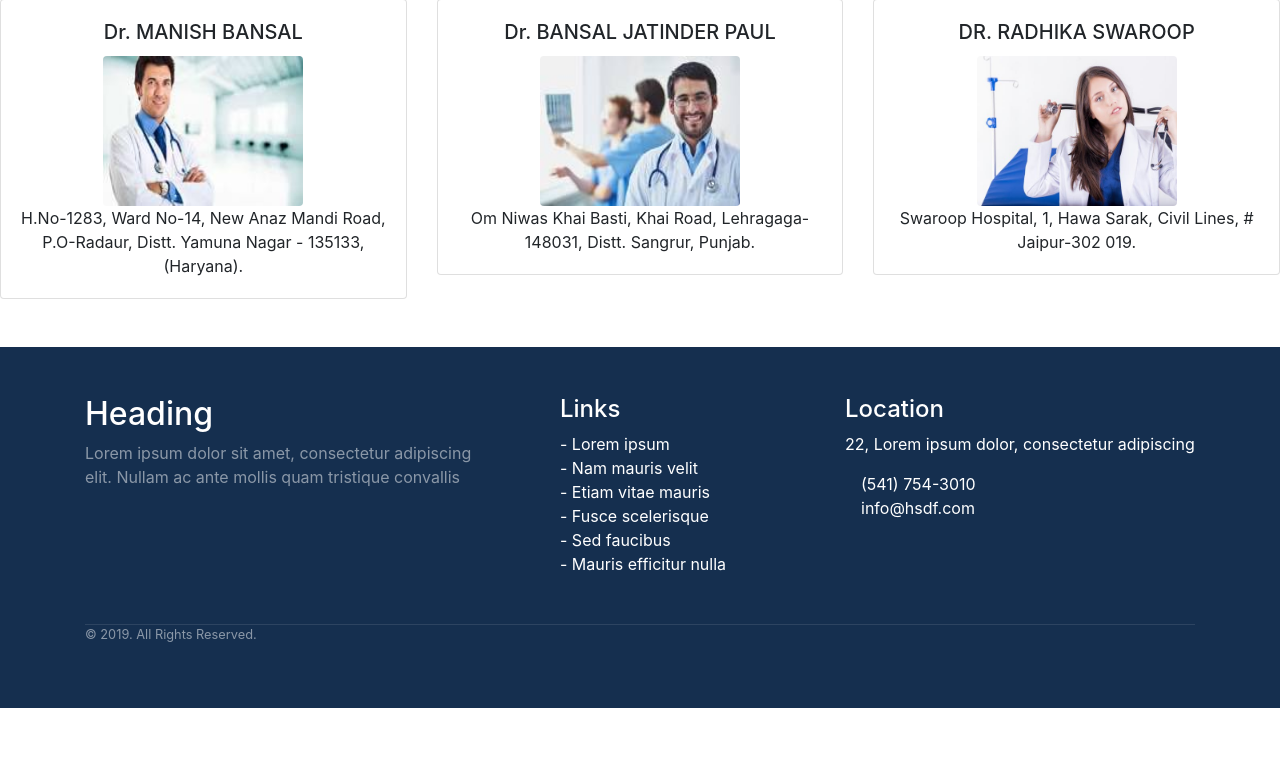
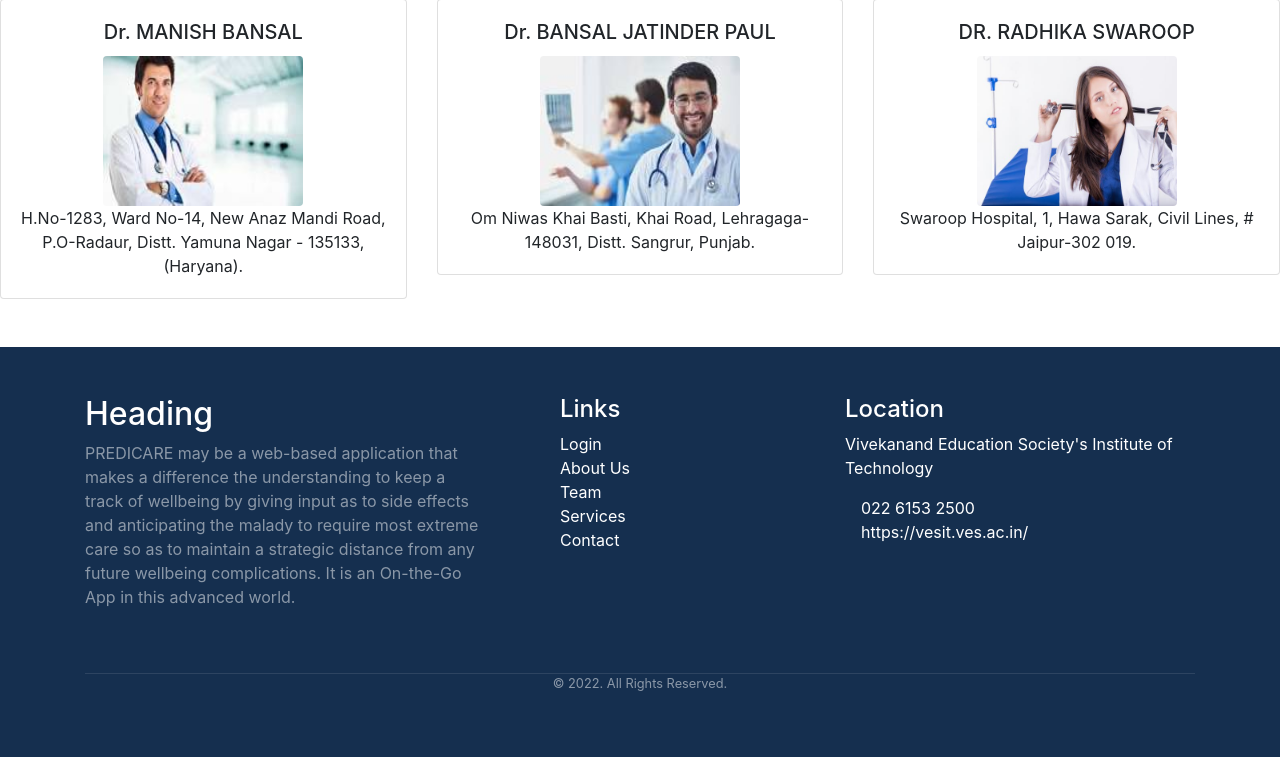
Before and after one commit to chiragdayaramani/BE_PREDICARE, a Django app: page / in a window 1280 px wide. Shown: the part 1358-2115 px from the top of the page. Before the commit the page ends 2066 px from the top, so only its background shows below. Run offline with Django 3.2, Linux system fonts and the light colour scheme; parts of the project's set-up code (start-up, migrations or seed data) failed here and were passed over; some libraries are stand-ins or nearby versions.

Commit message:
about page done

```diff
--- a/accounts/views.py
+++ b/accounts/views.py
@@ -28,8 +28,9 @@ def sign_in_admin(request):
     if request.method == 'POST':
 
           username =  request.POST.get('username')
+          print(username)
           password =  request.POST.get('password')
-
+          print(password)
           user = auth.authenticate(username=username,password=password)
 
           if user is not None :
--- a/chats/models.py
+++ b/chats/models.py
@@ -2,7 +2,7 @@ from django.db import models
 from django.contrib.auth.models import User
 from main_app.models import consultation
 
-# Create your models here.
+# Create your models here
 
 class Chat(models.Model):
     created = models.DateTimeField(auto_now_add=True)
@@ -20,6 +20,5 @@ class Feedback(models.Model):
     created = models.DateTimeField(auto_now_add=True)
     sender = models.ForeignKey(User, on_delete=models.CASCADE)
     feedback = models.TextField()
-
     def __unicode__(self):
         return self.feedback
--- a/main_app/models.py
+++ b/main_app/models.py
@@ -54,7 +54,7 @@ class doctor(models.Model):
 
     specialization = models.CharField(max_length = 30)
 
-    rating = models.IntegerField(default=0)
+    # rating = models.IntegerField(default=0)
 
 
 
--- a/main_app/urls.py
+++ b/main_app/urls.py
@@ -5,7 +5,7 @@ urlpatterns = [
     path("", views.home, name="home"),
 
     path('admin_ui', views.admin_ui , name='admin_ui'),
-
+    path('about', views.about , name='about'),
     path('patient_ui', views.patient_ui , name='patient_ui'),
     path('checkdisease', views.checkdisease, name="checkdisease"),
     path('pviewprofile/<str:patientusername>', views.pviewprofile , name='pviewprofile'),
--- a/main_app/views.py
+++ b/main_app/views.py
@@ -30,7 +30,8 @@ def home(request):
 
 
 
-
+def about(request):
+    return render(request, "about.html")
 
 
 
--- a/requirements.txt
+++ b/requirements.txt
@@ -1,4 +1,3 @@
-
 django==3.0.3
 joblib==0.14.1
 scikit-learn==0.21.3
--- a/templates/basic.html
+++ b/templates/basic.html
@@ -58,10 +58,6 @@
       .copyright p{border-top:1px solid rgba(255,255,255,.1);}
     }
 
-
-
-
-
     {% block style %}
 
 
@@ -71,17 +67,8 @@
 
 
 </style>
-
-
-
-
     {% block head %}
-
-
-
     {% endblock %}
-
-
     <header class="main-header">
       <div class="container">
         <nav class="navbar sticky-top navbar-expand-lg main-nav px-0">
@@ -96,10 +83,10 @@
           <div class="collapse navbar-collapse" id="mainMenu">
             <ul class="navbar-nav mx-auto text-center text-uppercase f1">
               <li>
-                <a href="#home" class="active active-first">home</a>
+                <a href="{% url 'home' %}" class="active active-first">home</a>
               </li>
               <li>
-                <a href="#about">about us</a>
+                <a href="{% url 'about' %}">about us</a>
               </li>
               <li>
                 <a href="#service">services</a>
@@ -118,10 +105,10 @@
             <ul class="navbar-nav ml-auto text-uppercase f1">
 
               <li>
-                <a href="#contact">Register</a>
+                <a href="{% url 'home' %}">Register</a>
               </li>
               <li>
-                <a href="#contact">Login</a>
+                <a href="{% url 'sign_in_admin' %}">Login</a>
               </li>
             </ul>
           </div>
@@ -193,35 +180,34 @@
 
 
 
-<div class="mt-5 pt-5 pb-5 footer">
+<div class="mt-5 pt-5 pb-5 footer" >
   <div class="container">
     <div class="row">
       <div class="col-lg-5 col-xs-12 about-company">
         <h2>Heading</h2>
-        <p class="pr-5 text-white-50">Lorem ipsum dolor sit amet, consectetur adipiscing elit. Nullam ac ante mollis quam tristique convallis </p>
+        <p class="pr-5 text-white-50">PREDICARE may be a web-based application that makes a difference the understanding to keep a track of wellbeing by giving input as to side effects and anticipating the malady to require most extreme care so as to maintain a strategic distance from any future wellbeing complications. It is an On-the-Go App in this advanced world.</p>
         <p><a href="#"><i class="fa fa-facebook-square mr-1"></i></a><a href="#"><i class="fa fa-linkedin-square"></i></a></p>
       </div>
       <div class="col-lg-3 col-xs-12 links">
         <h4 class="mt-lg-0 mt-sm-3">Links</h4>
           <ul class="m-0 p-0">
-            <li>- <a href="#">Lorem ipsum</a></li>
-            <li>- <a href="#">Nam mauris velit</a></li>
-            <li>- <a href="#">Etiam vitae mauris</a></li>
-            <li>- <a href="#">Fusce scelerisque</a></li>
-            <li>- <a href="#">Sed faucibus</a></li>
-            <li>- <a href="#">Mauris efficitur nulla</a></li>
+            <li> <a href="{% url 'sign_in_admin' %}">Login</a></li>
+            <li> <a href="{% url 'about' %}">About Us</a></li>
+            <li> <a href="#">Team</a></li>
+            <li> <a href="#">Services</a></li>
+            <li> <a href="#">Contact</a></li>
           </ul>
       </div>
       <div class="col-lg-4 col-xs-12 location">
         <h4 class="mt-lg-0 mt-sm-4">Location</h4>
-        <p>22, Lorem ipsum dolor, consectetur adipiscing</p>
-        <p class="mb-0"><i class="fa fa-phone mr-3"></i>(541) 754-3010</p>
-        <p><i class="fa fa-envelope-o mr-3"></i>info@hsdf.com</p>
+        <p>Vivekanand Education Society's Institute of Technology</p>
+        <p class="mb-0"><i class="fa fa-phone mr-3"></i>022 6153 2500</p>
+        <p><i class="fa fa-envelope-o mr-3"></i>https://vesit.ves.ac.in/</p>
       </div>
     </div>
     <div class="row mt-5">
       <div class="col copyright">
-        <p class=""><small class="text-white-50">© 2019. All Rights Reserved.</small></p>
+        <p style="text-align: center;"><small class="text-white-50">© 2022. All Rights Reserved.</small></p>
       </div>
     </div>
   </div>
```
Also changed, not shown: disease_prediction/settings.py (+5 -4 lines), templates/about.html (added, +43 -0 lines), chats/migrations/0001_initial.py, chats/migrations/0002_feedback.py (deleted), main_app/migrations/0008_remove_doctor_rating.py (added).
